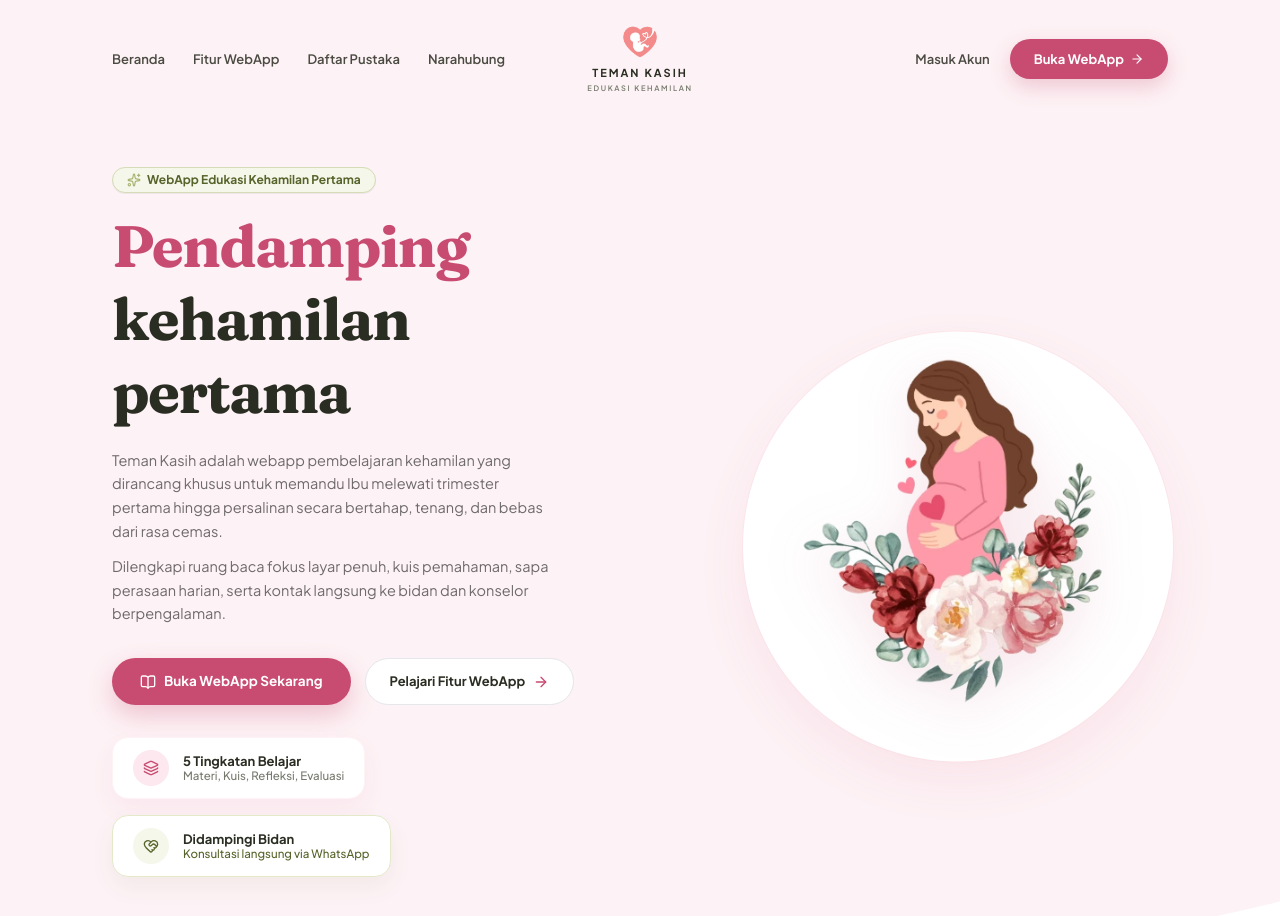
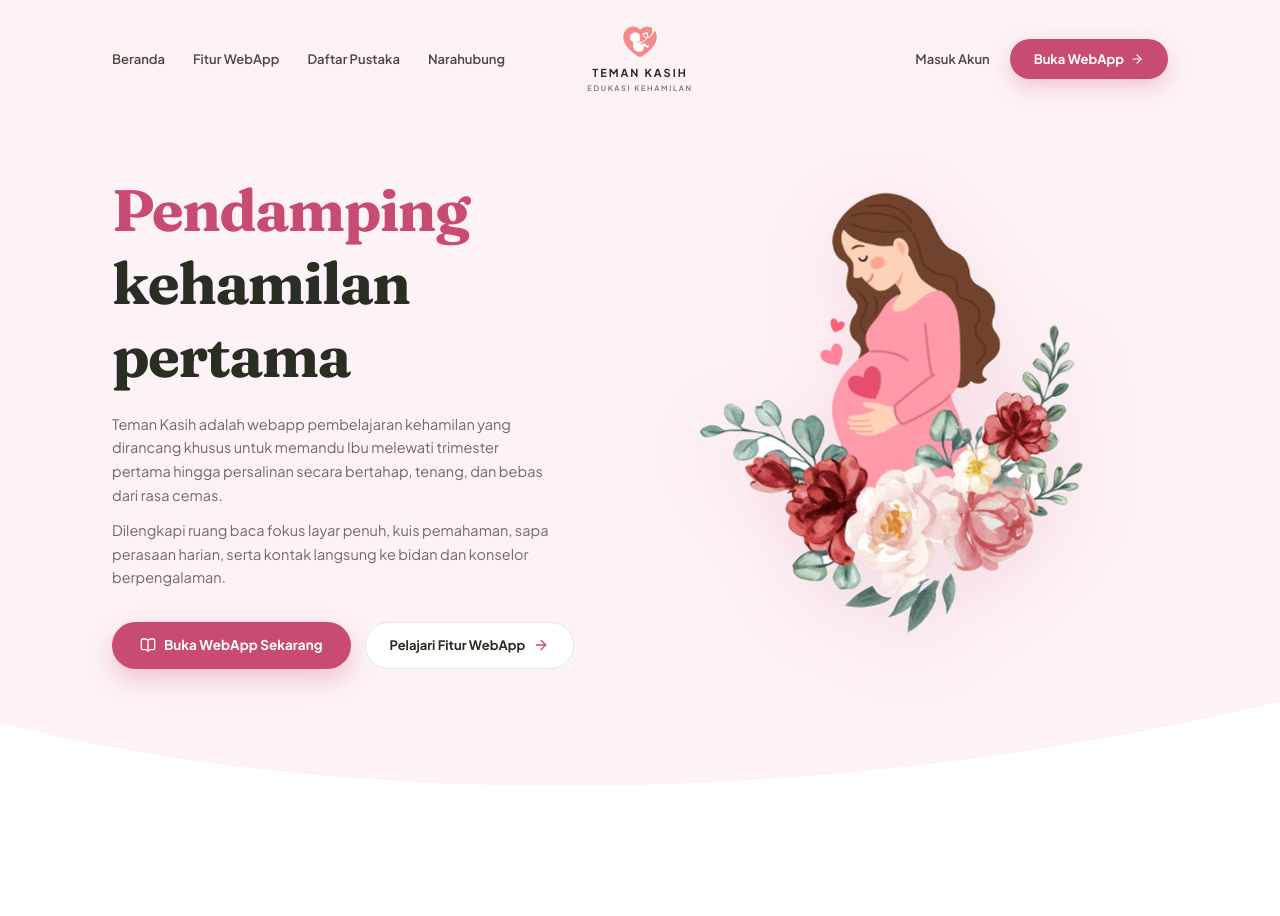
Before and after one commit to bimbim-po/buna-ceria, a Next.js app: page / in a window 1280 px wide. Shown: the top 916 px of the page. Built offline with nearby package versions, Linux system fonts and the light colour scheme.

Commit message:
feat(hero): remove sub-buttons, remove badge, enlarge floral mom illustration, and remove white background circle

```diff
--- a/components/LandingPage.tsx
+++ b/components/LandingPage.tsx
@@ -226,16 +226,11 @@ export function LandingPage() {
           className="relative z-20 mx-auto max-w-6xl px-5 pt-6 pb-20 sm:px-8 sm:pt-12 sm:pb-28 lg:px-12 lg:pt-14 lg:pb-32"
         >
           <div className="grid grid-cols-1 items-center gap-10 lg:grid-cols-12">
-            {/* Left Column: Heading + Brief Intro + Badges & CTA */}
+            {/* Left Column: Heading + Brief Intro + CTA */}
             <div className="lg:col-span-6">
-              <span className="inline-flex items-center gap-1.5 rounded-full bg-[#F5F7EA] border border-[#D5DCB6] px-3.5 py-1 text-xs font-bold text-[#56632A] shadow-2xs">
-                <Sparkles className="h-3.5 w-3.5 text-[#A8B371]" />
-                <span>WebApp Edukasi Kehamilan Pertama</span>
-              </span>
-
               <h1
                 id="hero-clean-heading"
-                className="mt-4 font-sans text-[2.65rem] font-extrabold leading-[1.08] tracking-tight text-[#2A2D22] sm:text-[3.4rem] lg:text-[3.65rem]"
+                className="font-sans text-[2.65rem] font-extrabold leading-[1.08] tracking-tight text-[#2A2D22] sm:text-[3.4rem] lg:text-[3.65rem]"
               >
                 <span className="text-[#C84B71]">Pendamping</span> kehamilan
                 <br />
@@ -272,56 +267,19 @@ export function LandingPage() {
                   <ArrowRight className="h-4 w-4 text-[#C84B71]" />
                 </a>
               </div>
-
-              {/* 2 White Floating Pill Cards */}
-              <div className="mt-8 flex flex-wrap items-stretch gap-4">
-                <div className="flex items-center gap-3.5 rounded-[16px] bg-white px-5 py-3 text-left shadow-[0_10px_24px_rgba(200,75,113,0.06)] border border-pink-50">
-                  <span className="flex h-9 w-9 shrink-0 items-center justify-center rounded-full bg-[#FCE8EE] text-[#C84B71]">
-                    <Layers className="h-4 w-4" strokeWidth={2} />
-                  </span>
-                  <div>
-                    <span className="block text-[13px] font-extrabold leading-tight text-[#2A2D22]">
-                      5 Tingkatan Belajar
-                    </span>
-                    <span className="block text-[11.5px] font-medium leading-tight text-[#767A6E]">
-                      Materi, Kuis, Refleksi, Evaluasi
-                    </span>
-                  </div>
-                </div>
-
-                <div className="flex items-center gap-3.5 rounded-[16px] bg-white px-5 py-3 text-left shadow-[0_10px_24px_rgba(86,99,42,0.06)] border border-[#E4EAC9]">
-                  <span className="flex h-9 w-9 shrink-0 items-center justify-center rounded-full bg-[#F5F7EA] text-[#56632A]">
-                    <HeartHandshake className="h-4 w-4" strokeWidth={2} />
-                  </span>
-                  <div>
-                    <span className="block text-[13px] font-extrabold leading-tight text-[#2A2D22]">
-                      Didampingi Bidan
-                    </span>
-                    <span className="block text-[11.5px] font-medium leading-tight text-[#56632A]">
-                      Konsultasi langsung via WhatsApp
-                    </span>
-                  </div>
-                </div>
-              </div>
             </div>
 
-            {/* Right Column: Floral Mother Portrait dengan Lingkaran Putih */}
+            {/* Right Column: Floral Mother Portrait (Diperbesar & Tanpa Lingkaran Putih) */}
             <div className="relative flex justify-center lg:col-span-6 lg:justify-end">
-              <div className="relative flex items-center justify-center lg:translate-y-4">
-                {/* Lingkaran Putih Saja untuk Background & Border Gambar Ibu Hamil (Sesuai Permintaan Klien) */}
-                <div
-                  aria-hidden="true"
-                  className="pointer-events-none absolute top-1/2 left-1/2 -translate-x-1/2 -translate-y-[48%] h-[300px] w-[300px] sm:h-[380px] sm:w-[380px] lg:h-[430px] lg:w-[430px] rounded-full bg-white shadow-[0_20px_50px_rgba(200,75,113,0.08)] border-4 sm:border-8 border-white ring-1 ring-pink-100/50"
-                />
-
-                <div className="relative z-10 w-[300px] sm:w-[370px] lg:w-[420px]">
+              <div className="relative flex items-center justify-center">
+                <div className="relative z-10 w-[350px] sm:w-[450px] lg:w-[500px] xl:w-[540px]">
                   <Image
                     src="/ibu-hamil-bunga.webp"
                     alt="Ibu hamil tersenyum tenang memegang perut dengan hiasan buket bunga"
-                    width={468}
-                    height={442}
+                    width={936}
+                    height={884}
                     priority
-                    className="mx-auto h-auto w-full object-contain drop-shadow-[0_16px_28px_rgba(200,75,113,0.14)]"
+                    className="mx-auto h-auto w-full object-contain drop-shadow-[0_20px_35px_rgba(200,75,113,0.12)]"
                   />
                 </div>
               </div>
```
Also changed, not shown: public/ibu-hamil-bunga.png, public/ibu-hamil-bunga.webp.
